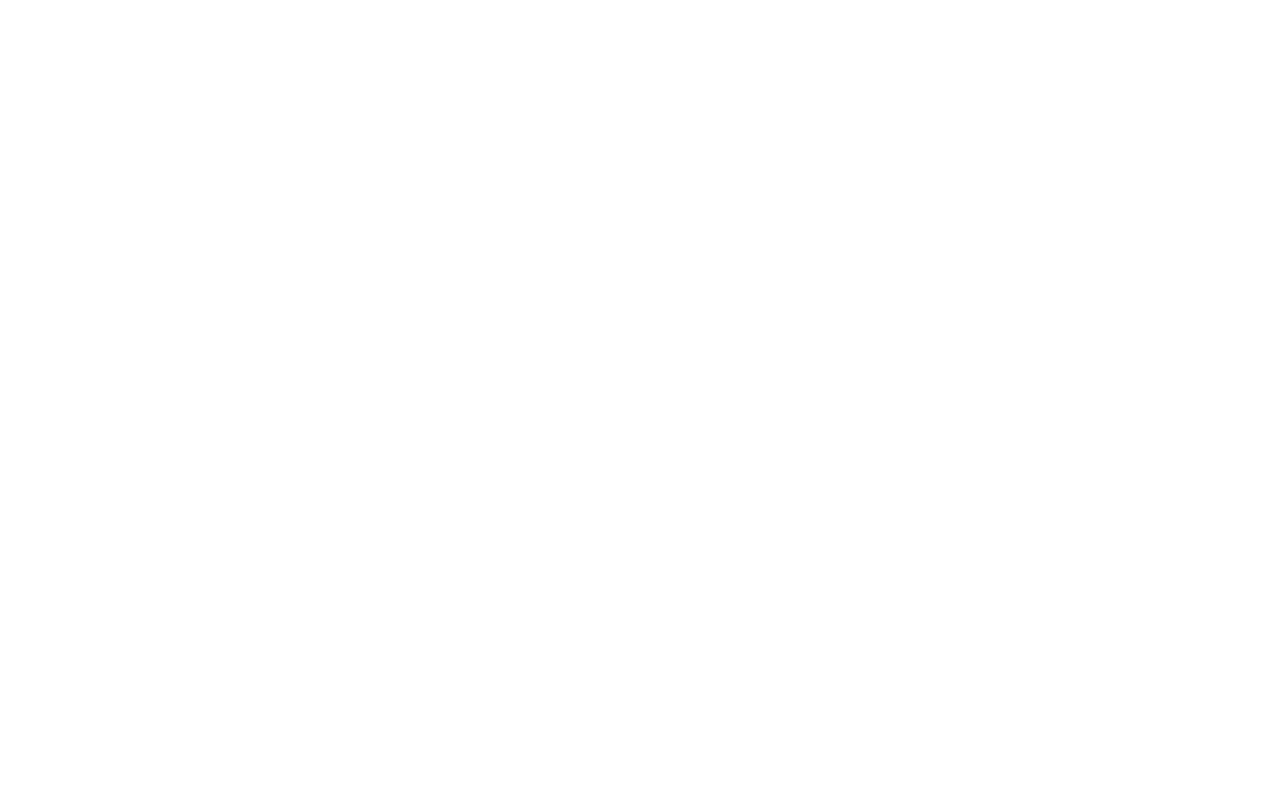
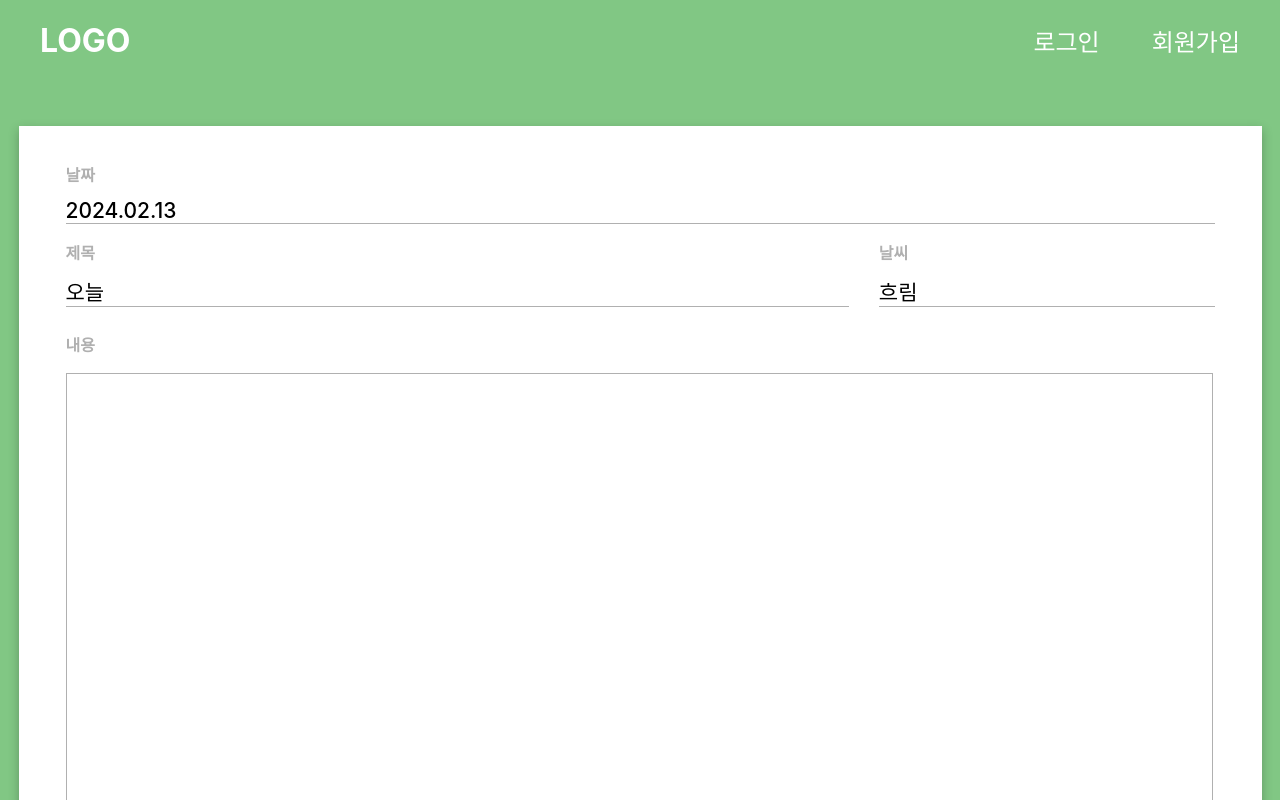
Before and after one commit to DongyangOne/toy_project_front, a React (Create React App) app: page /diary-detail in a window 1280 px wide. Before the commit this address had no page. Shown: the top 800 px of the page. Built offline with nearby package versions, Linux system fonts and the light colour scheme.

Commit message:
일기 상세

```diff
--- a/src/App.js
+++ b/src/App.js
@@ -1,8 +1,8 @@
 import {BrowserRouter, Route, Routes} from "react-router-dom";
 import Home from "./pages/Home";
-import Header from "./components/Header";
 import Creatediary from "./pages/Creatediary";
 import DiaryList from "./pages/DiaryList";
+import DiaryDetail from "./pages/DiaryDetail";
 
 function App() {
   return (
@@ -12,6 +12,7 @@
           <Route path="/" element={<Home />}></Route>
           <Route path="/diary" element={<Creatediary />}></Route>
           <Route path="/diary-list" element={<DiaryList />}></Route>
+          <Route path="/diary-detail/*" element={<DiaryDetail />}></Route>
         </Routes>
       </BrowserRouter>
     </div>
--- a/src/components/DiaryListItem.js
+++ b/src/components/DiaryListItem.js
@@ -1,7 +1,15 @@
+import {useNavigate} from "react-router-dom";
+
 const DiaryListItem = Props => {
+  const navigate = useNavigate();
   return (
     <>
-      <div className="diary-item">
+      <div
+        className="diary-item"
+        onClick={() => {
+          navigate("/diary-detail");
+        }}
+      >
         <div className="Lleft">
           <div className="Ldate">2024.02.09</div>
           <div className="Ltitle">오늘의 일기 - 날씨가 흐려서 아쉬웠던 날</div>
--- /dev/null
+++ b/src/pages/DiaryDetail.js
@@ -0,0 +1,46 @@
+import {useParams} from "react-router-dom";
+import Header from "../components/Header";
+import "../styles/diary-detail.css";
+
+const DiaryDetail = () => {
+  const {id} = useParams();
+  return (
+    <>
+      <Header />
+      <div className="diaryDetail">
+        <div className="diary-form">
+          <div className="dateInput">
+            <label>날짜</label>
+            <div className="date">2024.02.13</div>
+          </div>
+          <div className="title-weather">
+            <div className="title">
+              <label>제목</label>
+              <div className="title-input" type="text">
+                오늘
+              </div>
+            </div>
+            <div className="weather">
+              <label>날씨</label>
+              <div className="weather-input" type="text">
+                흐림
+              </div>
+            </div>
+          </div>
+          <div className="content">
+            <label>내용</label>
+            <div
+              className="content-input"
+              placeholder="내용을 입력해주세요."
+            ></div>
+          </div>
+          <div className="btnWrap">
+            <button className="diarySubmitBtn">작성완료</button>
+          </div>
+        </div>
+      </div>
+    </>
+  );
+};
+
+export default DiaryDetail;
--- /dev/null
+++ b/src/styles/diary-detail.css
@@ -0,0 +1,8 @@
+.diaryDetail {
+  background-color: #81c784;
+  width: 100%;
+  height: 100vh;
+  display: flex;
+  justify-content: center;
+  padding-top: 46px;
+}
```
